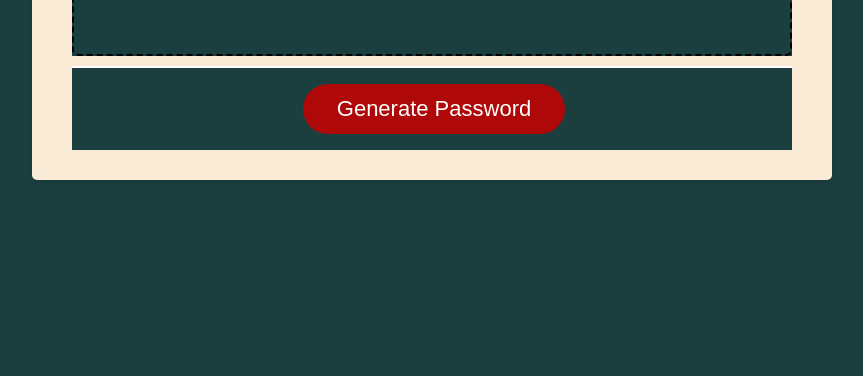
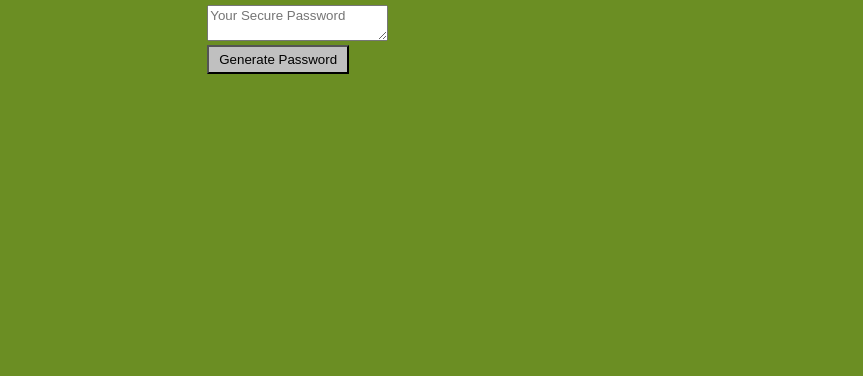
Before and after one commit to Sneilsen/password-key-generator, a plain HTML site: page index.html in a window 1280 px wide. Shown: the part 424-800 px from the top of the page, without its empty margins (208-1071 px from the left). Drawn offline with Linux system fonts and the light colour scheme.

Commit message:
basic css flexbox display with buttons

```diff
--- a/style.css
+++ b/style.css
@@ -1,141 +1,47 @@
 *,
-*::before,
-*::after {
-  box-sizing: border-box;
-  background-color:rgb(27, 63, 63);
-  text-align: center;
+*::before, *::after  {
+    box-sizing: border-box;
+    font-family: Arial, Helvetica, sans-serif;
 }
 
-html,
-body,
-.wrapper {
-  height: 100%;
-  margin: 0;
-  padding: 0;
-}
-
-body {
-  font-family: sans-serif;
-  background-color:aliceblue;
-}
-
-.wrapper {
-  padding-top: 30px;
-  padding-left: 20px;
-  padding-right: 20px;
-}
-
-header {
-  text-align: center;
-  padding: 20px;
-  padding-top: 0px;
-  color:white;
-}
-
-.card {
-  background-color:antiquewhite;
-  border-radius: 5px;
-  border-width: 1px;
-  box-shadow: rgba(0, 0, 0, 0.15) 0px 2px 8px 0px;
-  color: white;
-  font-size: 18px;
-  margin: 0 auto;
-  max-width: 800px;
-  padding: 30px 40px;
-}
-
-.card-header::after {
-  content: " ";
-  display: block;
-  width: 100%;
-  background: #e7e9eb;
-  height: 2px;
-}
-
-.card-body {
-  min-height: 100px;
-}
-
-.card-footer {
-  text-align: center;
-}
-
-.card-footer::before {
-  content: " ";
-  display: block;
-  width: 100%;
-  background: white;
-  height: 2px;
-}
-
-.card-footer::after {
-  content: " ";
-  display: block;
-  clear: both;
-}
-
-.btn {
-  border: none;
-  background-color: hsl(360, 91%, 36%);
-  border-radius: 25px;
-  box-shadow: rgba(0, 0, 0, 0.1) 0px 1px 6px 0px rgba(0, 0, 0, 0.2) 0px 1px 1px
-    0px;
-  color: hsl(0, 0%, 100%);
-  display: inline-block;
-  font-size: 22px;
-  line-height: 22px;
-  margin: 16px 16px 16px 20px;
-  padding: 14px 34px;
-  text-align: center;
-  cursor: pointer;
-}
-
-button[disabled] {
-  cursor: default;
-  background: #c0c7cf;
-}
-
-.float-right {
-  float: right;
-}
-
-#password {
-  -webkit-appearance: none;
-  -moz-appearance: none;
-  appearance: none;
-  border: none;
-  display: block;
-  width: 100%;
-  padding-top: 15px;
-  padding-left: 15px;
-  padding-right: 15px;
-  padding-bottom: 85px;
-  font-size: 3.5rem;
-  text-align: center;
-  margin-top: 10px;
-  margin-bottom: 10px;
-  border: 2px dashed black;
-  border-radius: 6px;
-  resize: none;
-  overflow: hidden;
-  color: white;
+body  {
+    padding: 0;
+    margin: 0;
+    display: flex;
+    width: 100vw;
+    height: 100vh;
+    justify-content: center;
+    align-items: center;
+    background-color: olivedrab;
 
 }
-
-@media (max-width: 690px) {
-  .btn {
-    font-size: 1rem;
-    margin: 16px 0px 0px 0px;
-    padding: 10px 15px;
-  }
-
-  #password {
-    font-size: 6rem;
-  }
+.container  {
+    width: 800px;
+    max-width: 80%;
+    background-color: aliceblue;
+    border-radius: .25rem;
+    padding: 10px;
+    box-shadow: 0 0 10px 2px;
 }
-
-@media (max-width: 500px) {
-  .btn {
-    font-size: 0.8rem;
-  }
+.btn-grid  {
+    display: grid;
+    grid-template-columns: repeat(2, auto);
+    gap: 1rem;
+    margin: 20px 0;
 }
+.btn  {
+    background-color:silver;
+    padding: 5px 10px;
+}
+.btn:hover  {
+    border-color: black;
+}
+.start-btn, .next-btn  {
+    font-size: 1.5rem;
+    font-weight: bold;
+    padding: 10px 20px;
+}
+.controls  {
+    display: flex;
+    justify-content: space-between;
+}
```
